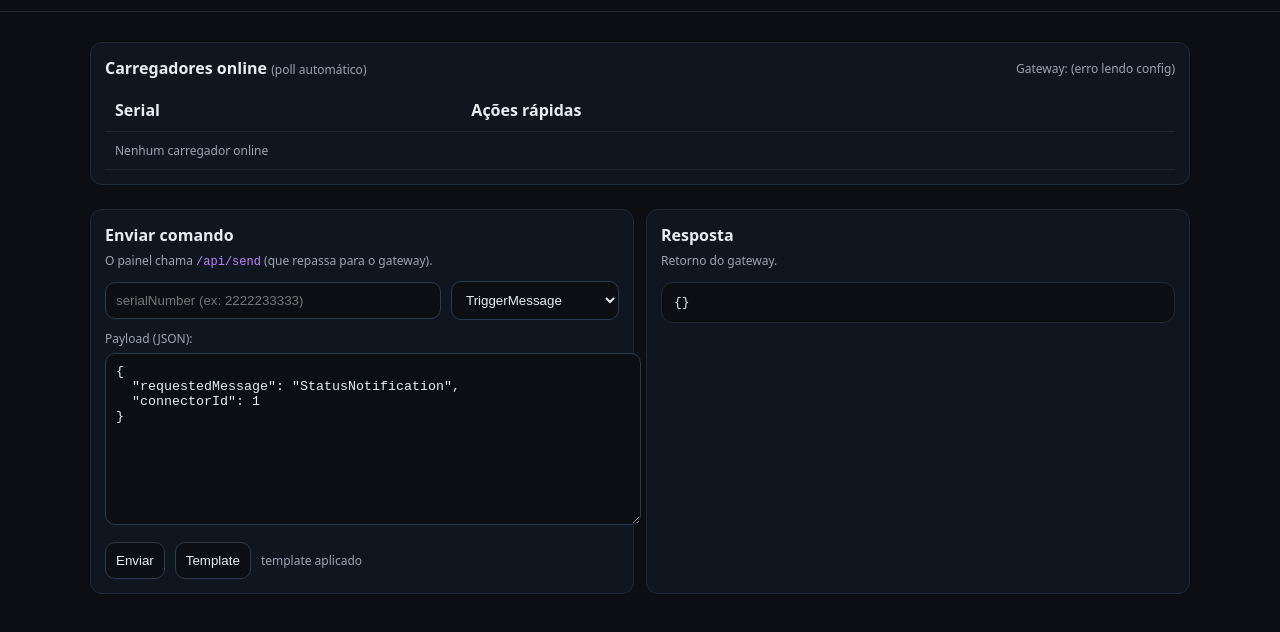
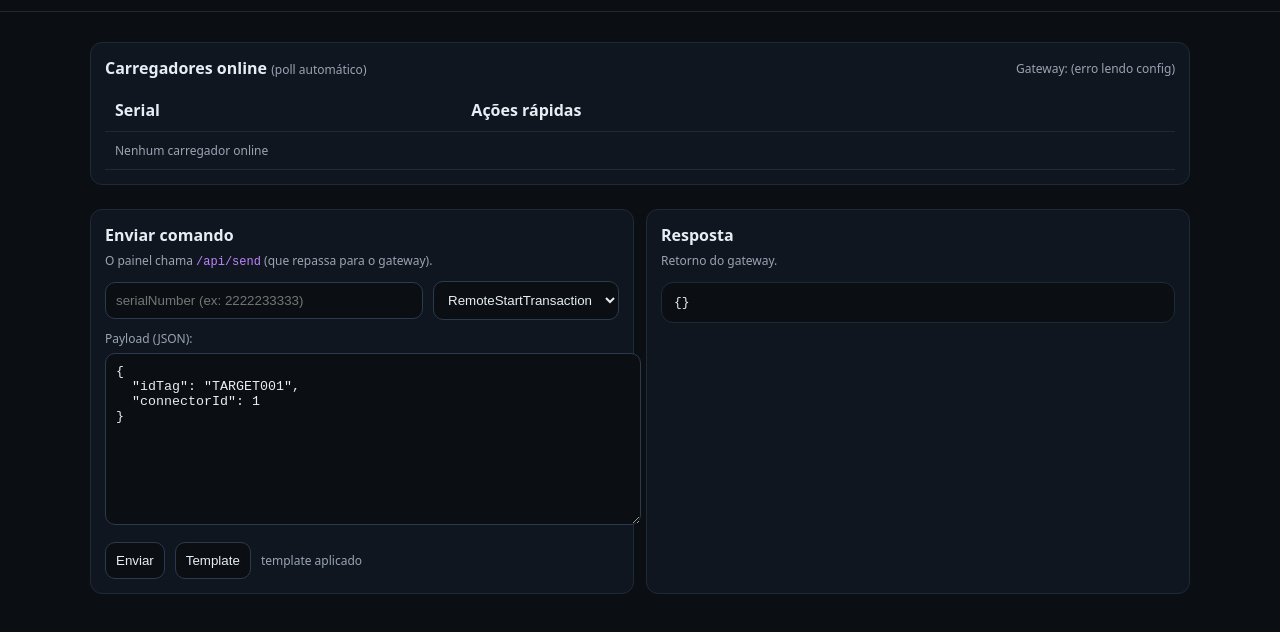
Before and after one commit to targetimports/ocpp-dashboard, a website: page public/index.html in a window 1280 px wide. Shown: the part 62-694 px from the top of the page. Drawn offline with Linux system fonts and the light colour scheme; no server answers.

Commit message:
Update index.html

```diff
--- a/public/index.html
+++ b/public/index.html
@@ -60,15 +60,33 @@
       <div class="row" style="margin-top:12px">
         <input id="serial" placeholder="serialNumber (ex: 2222233333)" style="flex:1"/>
  <select id="action">
+  <!-- Operação -->
+  <option>RemoteStartTransaction</option>
+  <option>RemoteStopTransaction</option>
+  <option>UnlockConnector</option>
+  <option>Reset</option>
+  <option>ChangeAvailability</option>
+
+  <!-- Consulta / Config -->
+  <option>GetConfiguration</option>
+  <option>ChangeConfiguration</option>
+  <option>ClearCache</option>
+
+  <!-- Diagnóstico / Firmware -->
+  <option>GetDiagnostics</option>
+  <option>UpdateFirmware</option>
+
+  <!-- Mensagens sob demanda -->
   <option>TriggerMessage</option>
+
+  <!-- Reserva -->
   <option>ReserveNow</option>
   <option>CancelReservation</option>
+
+  <!-- Vendor / Proprietário -->
   <option>DataTransfer</option>
-          <option>Reset</option>
-          <option>UnlockConnector</option>
-          <option>ChangeConfiguration</option>
-          <option>GetConfiguration</option>
 </select>
+
       </div>
 
       <div class="muted" style="margin-top:10px">Payload (JSON):</div>
@@ -102,15 +120,33 @@ async function loadConfig(){
   }
 }
 const templates = {
+  // Operação
+  RemoteStartTransaction: { idTag: "TARGET001", connectorId: 1 },
+  RemoteStopTransaction: { transactionId: 12345 },
+  UnlockConnector: { connectorId: 1 },
+  Reset: { type: "Soft" }, // ou "Hard"
+  ChangeAvailability: { connectorId: 1, type: "Operative" }, // ou "Inoperative"
+
+  // Config
+  GetConfiguration: { key: [] }, // [] = tudo
+  ChangeConfiguration: { key: "HeartbeatInterval", value: "60" },
+  ClearCache: {},
+
+  // Diagnóstico / Firmware
+  GetDiagnostics: { location: "https://ocpptarget.cloud/diag", retries: 1, retryInterval: 60 },
+  UpdateFirmware: { location: "https://ocpptarget.cloud/fw.bin", retries: 1, retrieveDate: new Date(Date.now()+5*60*1000).toISOString() },
+
+  // Mensagens sob demanda
   TriggerMessage: { requestedMessage: "StatusNotification", connectorId: 1 },
-    ReserveNow: { connectorId: 1, expiryDate: new Date(Date.now()+30*60*1000).toISOString(), idTag: "ABC123", reservationId: 101 },
+
+  // Reserva
+  ReserveNow: { connectorId: 1, expiryDate: new Date(Date.now()+30*60*1000).toISOString(), idTag: "TARGET001", reservationId: 101 },
   CancelReservation: { reservationId: 101 },
+
+  // Vendor
   DataTransfer: { vendorId: "SeuVendor", messageId: "Hello", data: "ping" },
-    Reset: { type: "Soft" },
-    UnlockConnector: { connectorId: 1 },
-    ChangeConfiguration: { key: "WebSocketPingInterval", value: "0" },
-    GetConfiguration: { key: [] }
 };
+
 
   function setPill(ok){
     const el = document.getElementById("statusPill");
```
Lines whose indentation alone changed are shown as unchanged.
